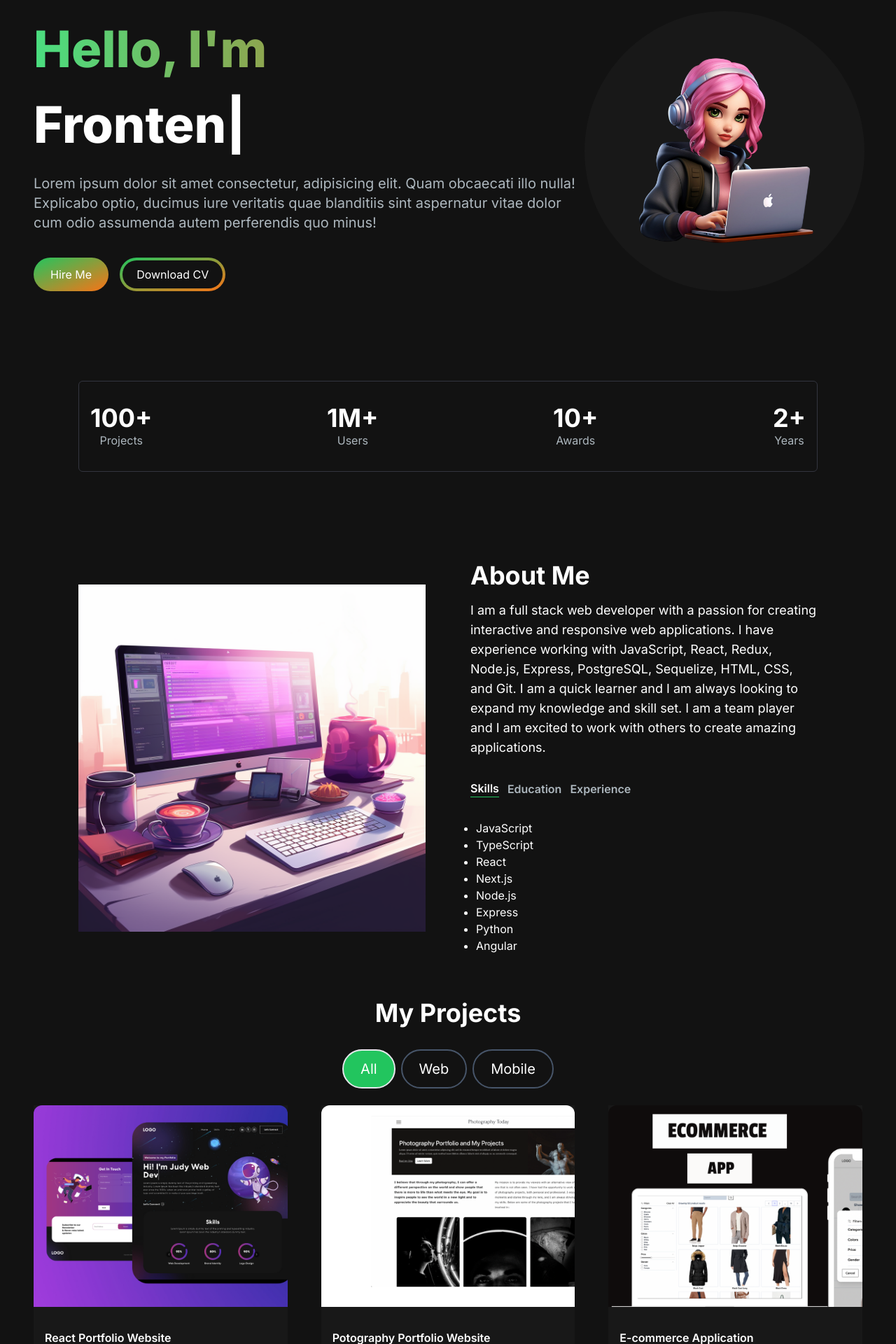
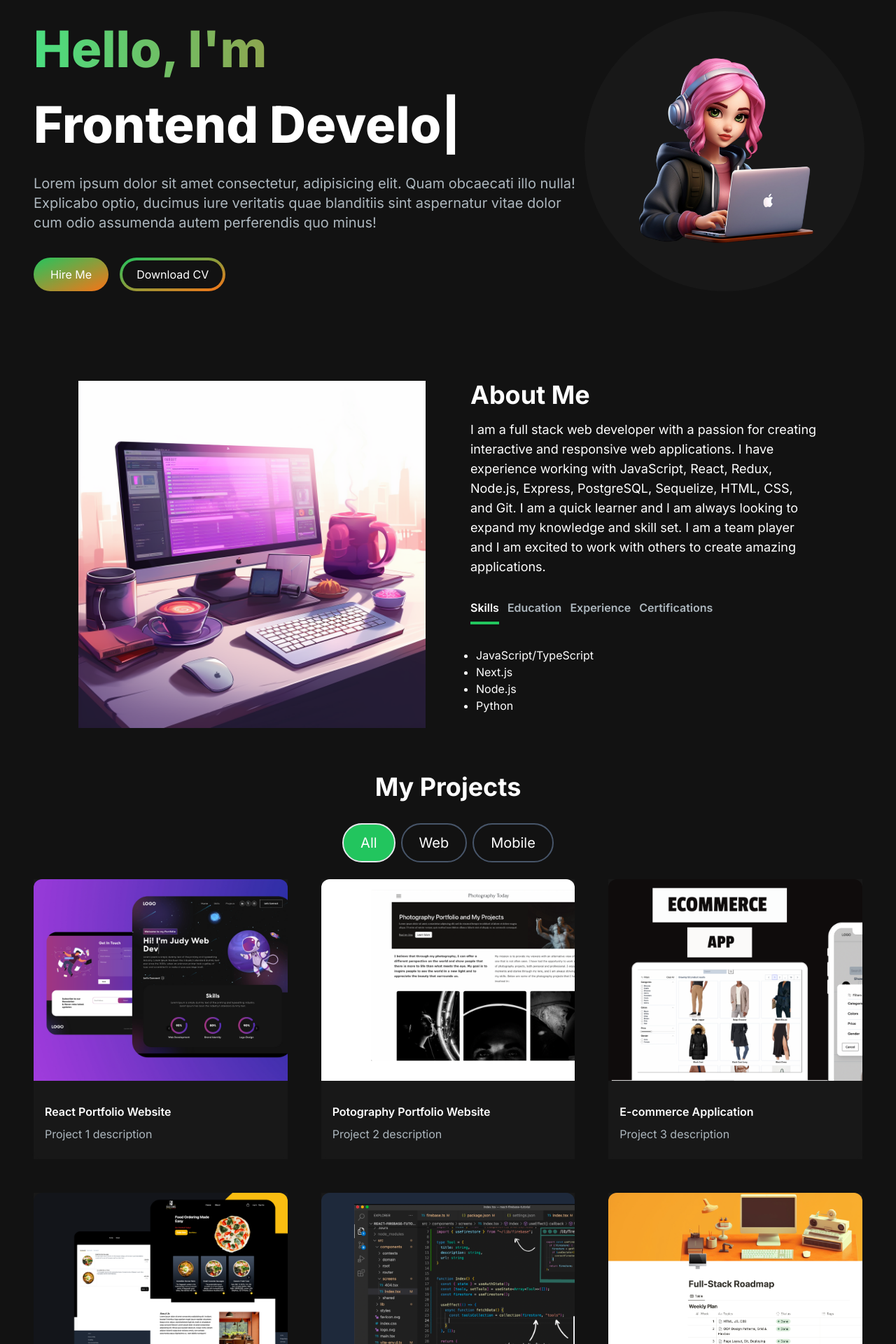
Before and after one commit to MustafaGuer/portfolio, a Next.js app: page / in a window 1280 px wide. Shown: the part 160-2080 px from the top of the page at 70% size. Built offline with nearby package versions, Linux system fonts and the light colour scheme.

Commit message:
animations

```diff
--- a/src/app/components/AboutSection.tsx
+++ b/src/app/components/AboutSection.tsx
@@ -6,23 +6,19 @@ import TabButton from "./TabButton";
 
 const TAB_DATA = [
   {
-    titel: "Skills",
+    title: "Skills",
     id: "skills",
     content: (
       <ul className="list-disc pl-2">
-        <li>JavaScript</li>
-        <li>TypeScript</li>
-        <li>React</li>
+        <li>JavaScript/TypeScript</li>
         <li>Next.js</li>
         <li>Node.js</li>
-        <li>Express</li>
         <li>Python</li>
-        <li>Angular</li>
       </ul>
     ),
   },
   {
-    titel: "Education",
+    title: "Education",
     id: "education",
     content: (
       <ul className="list-disc pl-2">
@@ -32,13 +28,26 @@ const TAB_DATA = [
     ),
   },
   {
-    titel: "Experience",
+    title: "Experience",
     id: "experience",
     content: (
       <ul className="list-disc pl-2">
-        <li>01/2023 - {new Date().getMonth() + 1}/{new Date().getFullYear()}  Azizi, Cokbilir & Gür Gbr</li>
-        <li> 08/2022 - 01/2023 Developer Akademie</li>
-        <li>01/2022 - 07-2022 Trans4Mation IT </li>
+        <li>
+          01/2023 - {new Date().getMonth() + 1}/{new Date().getFullYear()}:{" "}
+          Azizi, Cokbilir & Gür Gbr
+        </li>
+        <li> 08/2022 - 01/2023: Developer Akademie</li>
+        <li>01/2022 - 07-2022: Trans4Mation IT </li>
+      </ul>
+    ),
+  },
+  {
+    title: "Certifications",
+    id: "certifications",
+    content: (
+      <ul className="list-disc pl-2">
+        <li>PCEP-30-02</li>
+        <li>PCAP-31-03</li>
       </ul>
     ),
   },
@@ -55,7 +64,7 @@ const AboutSection = () => {
   };
 
   return (
-    <section className="text-white">
+    <section id="about" className="text-white">
       <div className="md:grid md:grid-cols-2 gap-8 items-center py-8 px-4 xl:gap-16 sm:py-16 xl:px-16">
         <Image src="/images/about-image.png" alt="" width={500} height={500} />
         <div className="mt-4 md:mt-0 text-left flex flex-col h-full">
@@ -87,6 +96,12 @@ const AboutSection = () => {
             >
               Experience
             </TabButton>
+            <TabButton
+              selectTab={() => handleTabChange("certifications")}
+              active={tab === "certifications"}
+            >
+              Certifications
+            </TabButton>
           </div>
           <div className="mt-8">
             {TAB_DATA.find((t) => t.id === tab)!.content}
--- a/src/app/components/AchievementsSection.tsx
+++ b/src/app/components/AchievementsSection.tsx
@@ -1,24 +1,49 @@
+"use client";
+
 import React from "react";
+import dynamic from "next/dynamic";
+
+const AnimatedNumbers = dynamic(
+  () => {
+    return import("react-animated-numbers");
+  },
+  {
+    ssr: false,
+  }
+);
 
 const achievementsList = [
-  { metric: "Projects", value: "100+" },
-  { metric: "Users", value: "1M+" },
-  { metric: "Awards", value: "10+" },
-  { metric: "Years", value: "2+" },
+  { metric: "Projects", value: 100, postfix: "+" },
+  { prefix: "~", metric: "Users", value: 100000 },
+  { metric: "Awards", value: 7 },
+  { metric: "Years", value: 2 },
 ];
 
 const AchievementsSection = () => {
   return (
     <div className="py-8 px-4 xl:gap-16 sm:py-16 xl:px-16">
-      <div className="border-[#33353F] border rounded-md py-8 px-17 flex flex-row items-center justify-between">
+      <div className="border-[#33353F] border rounded-md py-8 px-16 flex flex-row items-center justify-between">
         {achievementsList.map((achievement, index) => {
           return (
             <div
               key={index}
               className="flex flex-col items-center justify-center mx-4"
             >
-              <h2 className="text-white text-4xl font-bold">
-                {achievement.value}
+              <h2 className="text-white text-4xl font-bold flex flex-row">
+                {achievement.prefix}
+                <AnimatedNumbers
+                  includeComma
+                  animateToNumber={achievement.value}
+                  locale="de-DE"
+                  configs={(_, index) => {
+                    return {
+                      mass: 1,
+                      friction: 100,
+                      tension: 140 * (index + 1),
+                    };
+                  }}
+                />
+                {achievement.postfix}
               </h2>
               <p className="text-[#ADB7BE] text-base">{achievement.metric}</p>
             </div>
--- a/src/app/components/EmailSection.tsx
+++ b/src/app/components/EmailSection.tsx
@@ -37,7 +37,7 @@ const EmailSection = () => {
   };
 
   return (
-    <section className="grid md:grid-cols-2 my-12 md:my-12 py-24 gap-4 relative">
+    <section id="contact" className="grid md:grid-cols-2 my-12 md:my-12 py-24 gap-4 relative">
       <div
         className="
       bg-[radial-gradient(ellipse_at_center,_var(--tw-gradient-stops))]
--- a/src/app/components/HeroSection.tsx
+++ b/src/app/components/HeroSection.tsx
@@ -2,23 +2,30 @@
 import React from "react";
 import Image from "next/image";
 import { TypeAnimation } from "react-type-animation";
+import { motion } from "framer-motion";
+import Link from "next/link";
 
 const HeroSection = () => {
   return (
-    <section className="lg:py-16">
+    <section id="start" className="lg:py-16">
       <div className="grid grid-cols-1 lg:grid-cols-12">
-        <div className="col-span-8 place-self-center text-center sm:text-left justify-self-start">
+        <motion.div
+          initial={{ opacity: 0, scale: 0.5 }}
+          animate={{ opacity: 1, scale: 1 }}
+          transition={{ duration: 0.5 }}
+          className="col-span-8 place-self-center text-center sm:text-left justify-self-start"
+        >
           <h1 className="text-white mb-4 text-4xl sm:text-5xl lg:text-7xl lg:leading-normal font-extrabold">
             <div className="text-transparent bg-clip-text bg-gradient-to-r from-primary-400 to-secondary-600">
               Hello, I&apos;m{" "}
             </div>
             <TypeAnimation
               sequence={[
-                "MusG",
+                "Mustafa",
                 1000,
                 "Web Developer",
                 1000,
-                "Frontend Devloper",
+                "Frontend Developer",
                 1000,
               ]}
               wrapper="span"
@@ -34,12 +41,13 @@ const HeroSection = () => {
             perferendis quo minus!
           </p>
           <div>
-            <button
+            <Link
+              href="mailto:mustafaguer@outlook.com"
               className="px-6 py-3 inline-block rounded-full mr-4 w-full sm:w-fit
               bg-gradient-to-br from-primary-500 to-secondary-500 hover:bg-slate-200 text-white"
             >
               Hire Me
-            </button>
+            </Link>
             <button
               className="px-1 py-1 inline-block mt-3 rounded-full
             bg-gradient-to-br from-primary-500 to-secondary-500 w-full sm:w-fit hover:bg-slate-800 text-white"
@@ -49,8 +57,13 @@ const HeroSection = () => {
               </span>
             </button>
           </div>
-        </div>
-        <div className="col-span-4 place-self-center mt-4 lg:mt-0">
+        </motion.div>
+        <motion.div
+          initial={{ opacity: 0, scale: 0.5 }}
+          animate={{ opacity: 1, scale: 1 }}
+          transition={{ duration: 0.5 }}
+          className="col-span-4 place-self-center mt-4 lg:mt-0"
+        >
           <div className="rounded-full bg-[#181818] w-[250px] h-[250px] lg:w-[400px] lg:h-[400px] relative">
             <Image
               src="/images/hero-image.png"
@@ -60,7 +73,7 @@ const HeroSection = () => {
               height={300}
             />
           </div>
-        </div>
+        </motion.div>
       </div>
     </section>
   );
--- a/src/app/components/Navbar.tsx
+++ b/src/app/components/Navbar.tsx
@@ -19,7 +19,7 @@ const Navbar = () => {
     <nav className="fixed top-0 left-0 right-0 z-10 bg-[#121212] bg-opacity-100 border-[#33353F] border-b">
       <div className="flex container flex-wrap lg:py-4 items-center justify-between mx-auto px-4 py-2">
         <Link
-          href={"/"}
+          href={"#start"}
           className="text-2xl mg:text-5xl text-white- font-semibold"
         >
           LOGO
--- a/src/app/components/ProjectsSection.tsx
+++ b/src/app/components/ProjectsSection.tsx
@@ -1,8 +1,9 @@
 "use client";
 
-import React, {useState} from "react";
+import React, { useState, useRef } from "react";
 import ProjectCard from "./ProjectCard";
 import ProjectTag from "./ProjectTag";
+import { motion, useInView } from "framer-motion";
 
 const projectsData = [
   {
@@ -63,16 +64,27 @@ const projectsData = [
 
 const ProjectsSection = () => {
   const [tag, setTag] = useState("All");
+  const ref = useRef(null);
+  const isInView = useInView(ref, { once: true });
 
   const handleTagChange = (newTag: string) => {
     setTag(newTag);
   };
 
-  const filteredProjects = projectsData.filter((project) => project.tag.includes(tag));
+  const filteredProjects = projectsData.filter((project) =>
+    project.tag.includes(tag)
+  );
+
+  const cardVariants = {
+    initial: { y: 50, opacity: 0 },
+    animate: { y: 0, opacity: 1 },
+  };
 
   return (
-    <>
-      <h2 className="text-center text-4xl font-bold text-white mb-2">My Projects</h2>
+    <section id="projects">
+      <h2 className="text-center text-4xl font-bold text-white mb-2">
+        My Projects
+      </h2>
       <div className="text-white flex flex-row justify-center items-center gap-2 py-6">
         <ProjectTag
           name="All"
@@ -90,19 +102,26 @@ const ProjectsSection = () => {
           isSelected={tag === "Mobile"}
         />
       </div>
-      <div className="grid md:grid-cols-3 gap-8 md:gap-12">
-        {filteredProjects.map((project) => (
+      <ul ref={ref} className="grid md:grid-cols-3 gap-8 md:gap-12">
+        {filteredProjects.map((project, index) => (
+          <motion.li
+            key={project.id}
+            variants={cardVariants}
+            initial="initial"
+            animate={isInView ? "animate" : "initial"}
+            transition={{ duration: 0.3, delay: index * 0.4 }}
+          >
             <ProjectCard
-            key={project.id}
               title={project.title}
               description={project.description}
               imgUrl={project.image}
               gitUrl={project.gitUrl}
               previewUrl={project.previewUrl}
             />
+          </motion.li>
         ))}
-      </div>
-    </>
+      </ul>
+    </section>
   );
 };
 
--- a/src/app/components/TabButton.tsx
+++ b/src/app/components/TabButton.tsx
@@ -1,4 +1,10 @@
 import React from "react";
+import { motion } from "framer-motion";
+
+const variants = {
+  default: { width: 0 },
+  active: { width: "calc(100% - 0.75rem)" },
+};
 
 const TabButton: React.FC<{
   active: boolean;
@@ -6,7 +12,7 @@ const TabButton: React.FC<{
   children: React.ReactNode;
 }> = ({ active, selectTab, children }) => {
   const buttonClasses = active
-    ? "text-white border-b border-primary-500"
+    ? "text-white"
     : "text-[#ADB7BE]";
 
   return (
@@ -14,6 +20,11 @@ const TabButton: React.FC<{
       <p className={`mr-3 font-semibold hover:text-white ${buttonClasses}`}>
         {children}
       </p>
+      <motion.div
+        variants={variants}
+        animate={active ? "active" : "default"}
+        className="h-1 bg-primary-500 mt-2 mr-3"
+      ></motion.div>
     </button>
   );
 };
--- a/src/app/globals.css
+++ b/src/app/globals.css
@@ -17,6 +17,7 @@
 }
 
 body {
+  scroll-behavior: smooth;
   color: rgb(var(--foreground-rgb));
   background: linear-gradient(
       to bottom,
@@ -25,3 +26,9 @@ body {
     )
     rgb(var(--background-start-rgb));
 }
+
+@layer base {
+  html {
+    @apply scroll-smooth;
+  }
+}
--- a/src/app/layout.tsx
+++ b/src/app/layout.tsx
@@ -1,22 +1,22 @@
-import './globals.css'
-import type { Metadata } from 'next'
-import { Inter } from 'next/font/google'
+import "./globals.css";
+import type { Metadata } from "next";
+import { Inter } from "next/font/google";
 
-const inter = Inter({ subsets: ['latin'] })
+const inter = Inter({ subsets: ["latin"] });
 
 export const metadata: Metadata = {
-  title: 'Create Next App',
-  description: 'Generated by create next app',
-}
+  title: "Create Next App",
+  description: "Generated by create next app",
+};
 
 export default function RootLayout({
   children,
 }: {
-  children: React.ReactNode
+  children: React.ReactNode;
 }) {
   return (
-    <html lang="en">
+    <html lang="en" className="scroll-smooth">
       <body className={inter.className}>{children}</body>
     </html>
-  )
+  );
 }
--- a/src/app/page.tsx
+++ b/src/app/page.tsx
@@ -12,7 +12,6 @@ export default function Home() {
       <Navbar />
       <div className="container mx-auto mt-24 px-12 py-4">
         <HeroSection />
-        <AchievementsSection />
         <AboutSection />
         <ProjectsSection />
         <EmailSection />
```
Lines whose indentation alone changed are shown as unchanged.
